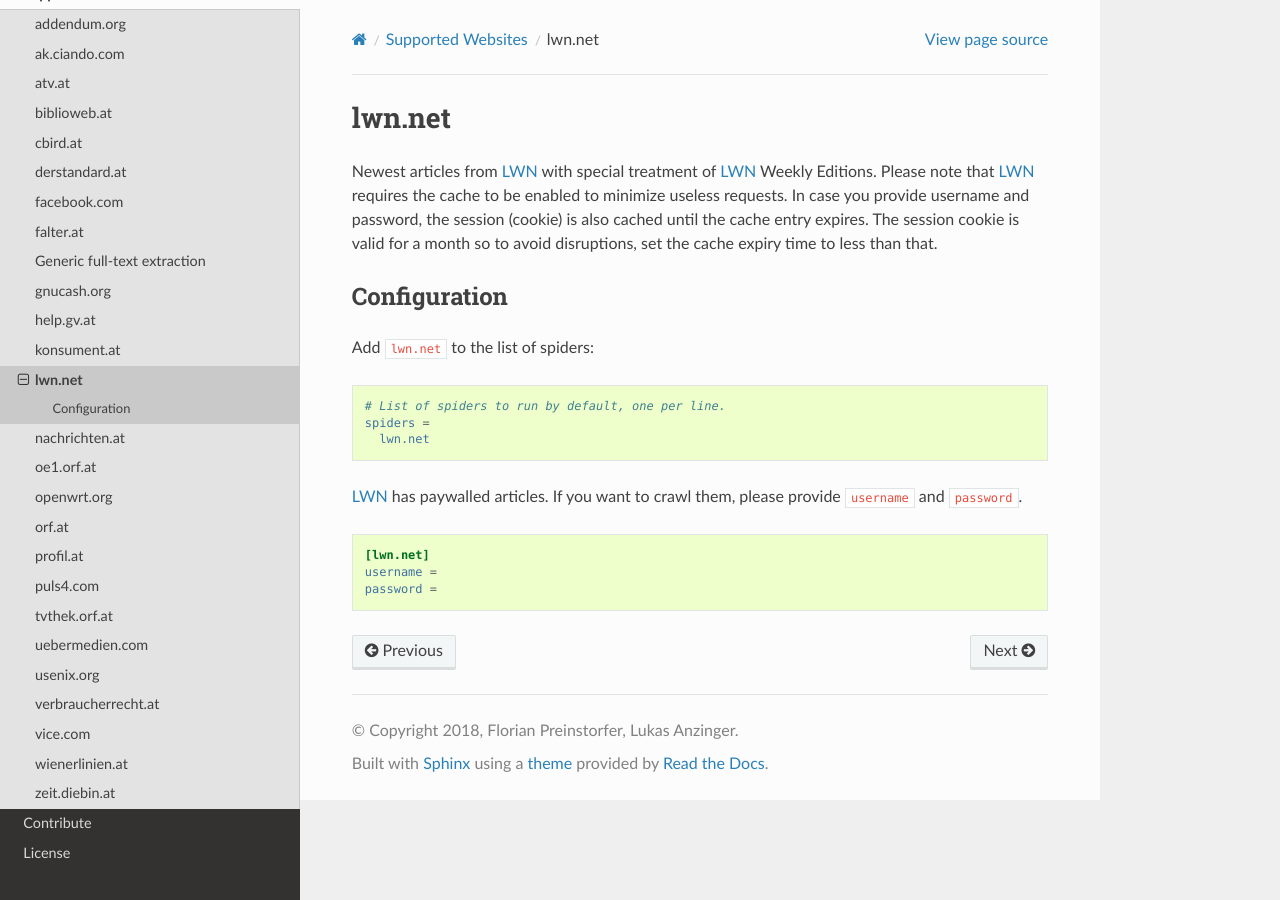
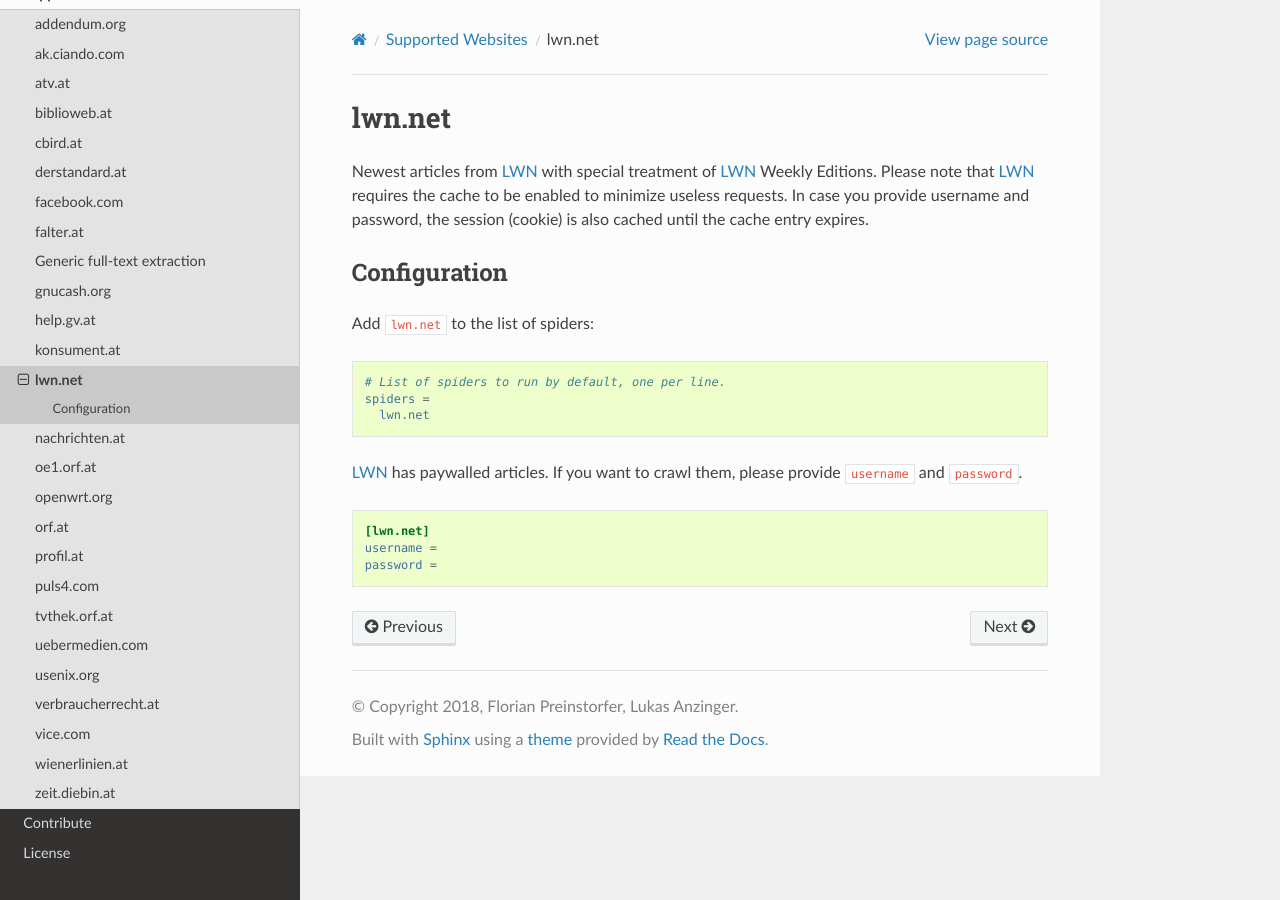
Before and after one commit to PyFeeds/PyFeeds, a Sphinx documentation site: the page built from docs/spiders/lwn.net.rst, in a window 1280 px wide. Built offline with Sphinx 7.4.7 and the Read the Docs theme 2.0.0, drawn with Linux system fonts in a browser that asks for light colours.

```diff
--- a/docs/spiders/lwn.net.rst
+++ b/docs/spiders/lwn.net.rst
@@ -5,8 +5,7 @@
 Newest articles from LWN_ with special treatment of LWN_ Weekly Editions.
 Please note that LWN_ requires the cache to be enabled to minimize useless
 requests. In case you provide username and password, the session (cookie) is
-also cached until the cache entry expires. The session cookie is valid for a
-month so to avoid disruptions, set the cache expiry time to less than that.
+also cached until the cache entry expires.
 
 Configuration
 ~~~~~~~~~~~~~
```
Also changed, not shown: 1 other file.
